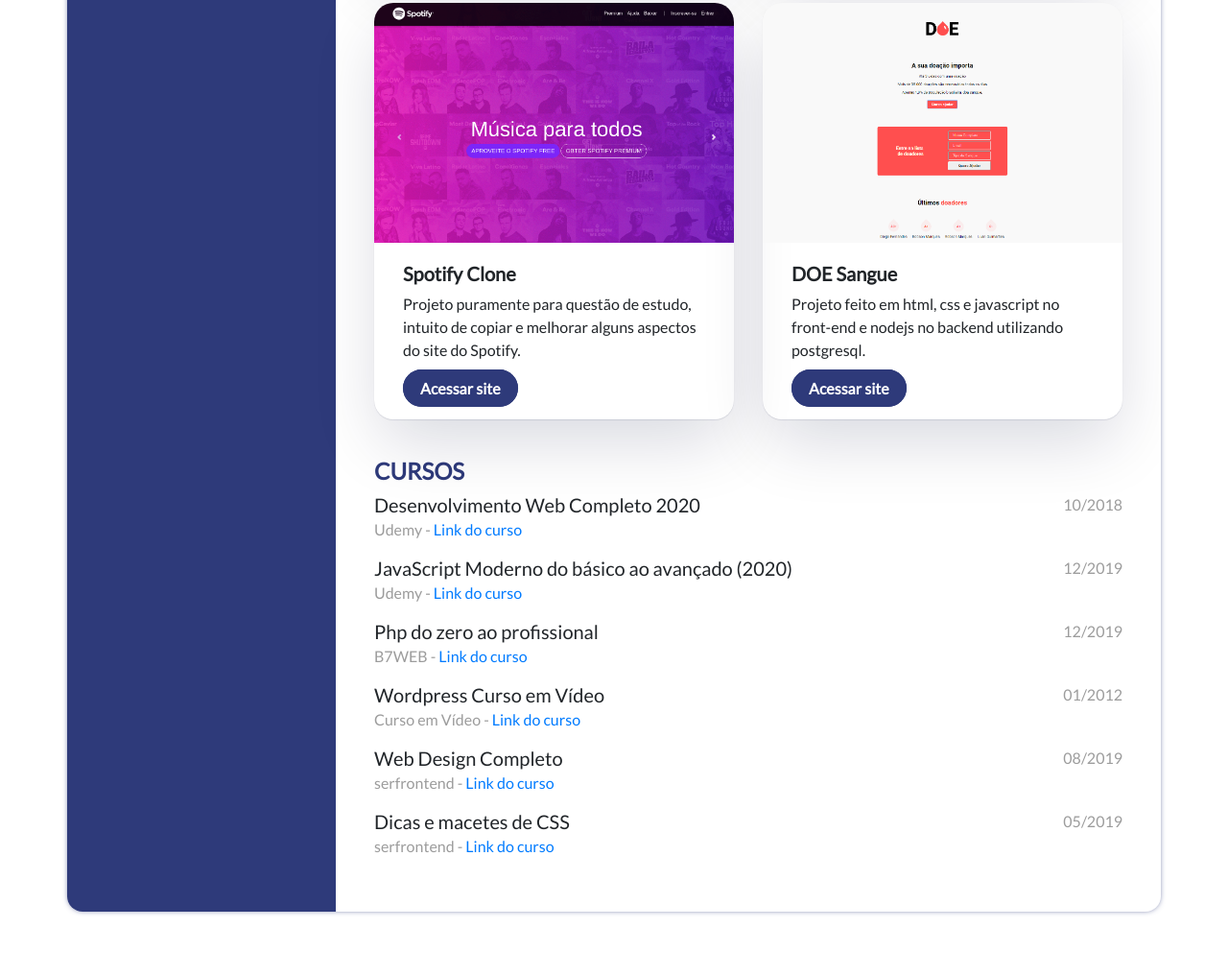
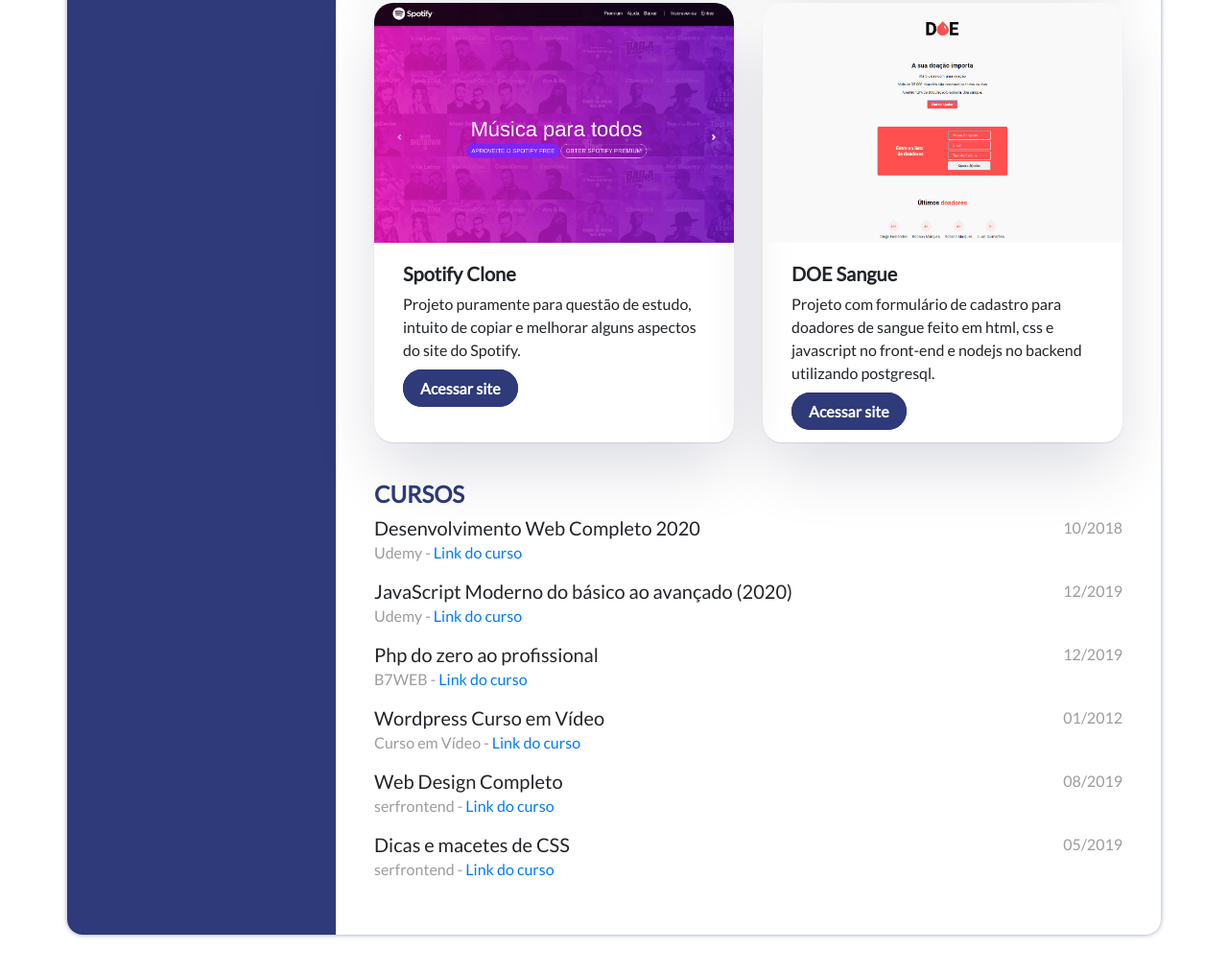
Before and after one commit to luan-guimaraes-brasil/luan-guimaraes-brasil.github.io, a plain HTML site: page index.html in a window 1280 px wide. Shown: the part 1991-3007 px from the top of the page at 96% size. Drawn offline with nearby package versions, Linux system fonts and the light colour scheme.

Commit message:
Update index.html

```diff
--- a/index.html
+++ b/index.html
@@ -446,7 +446,7 @@
                       <div class="projects-card-container">
                         <h5 class="font-weight-bold">DOE Sangue</h5>
                         <p>
-                          Projeto feito em html, css e javascript no front-end e nodejs no backend utilizando postgresql.
+                          Projeto com formulário de cadastro para doadores de sangue feito em html, css e javascript no front-end e nodejs no backend utilizando postgresql.
                         </p>
                         <a
                           href="#"
```
